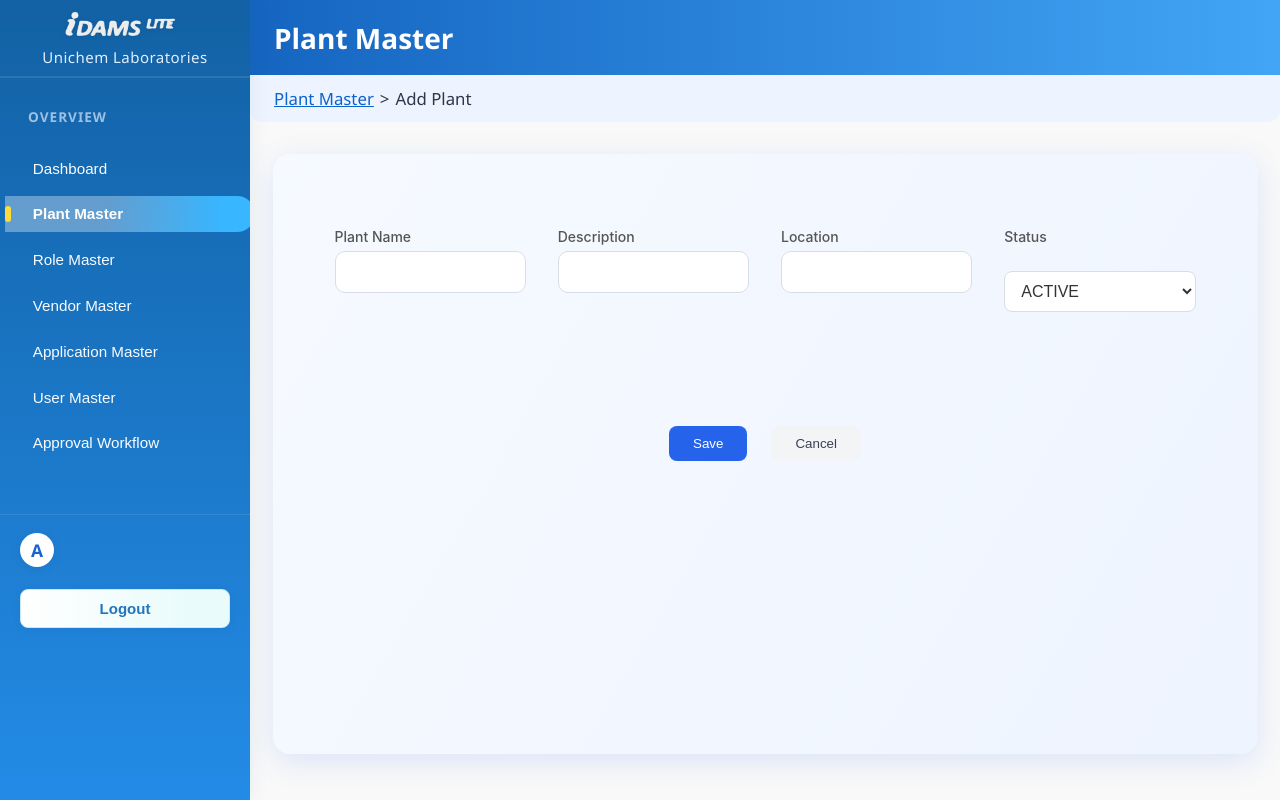
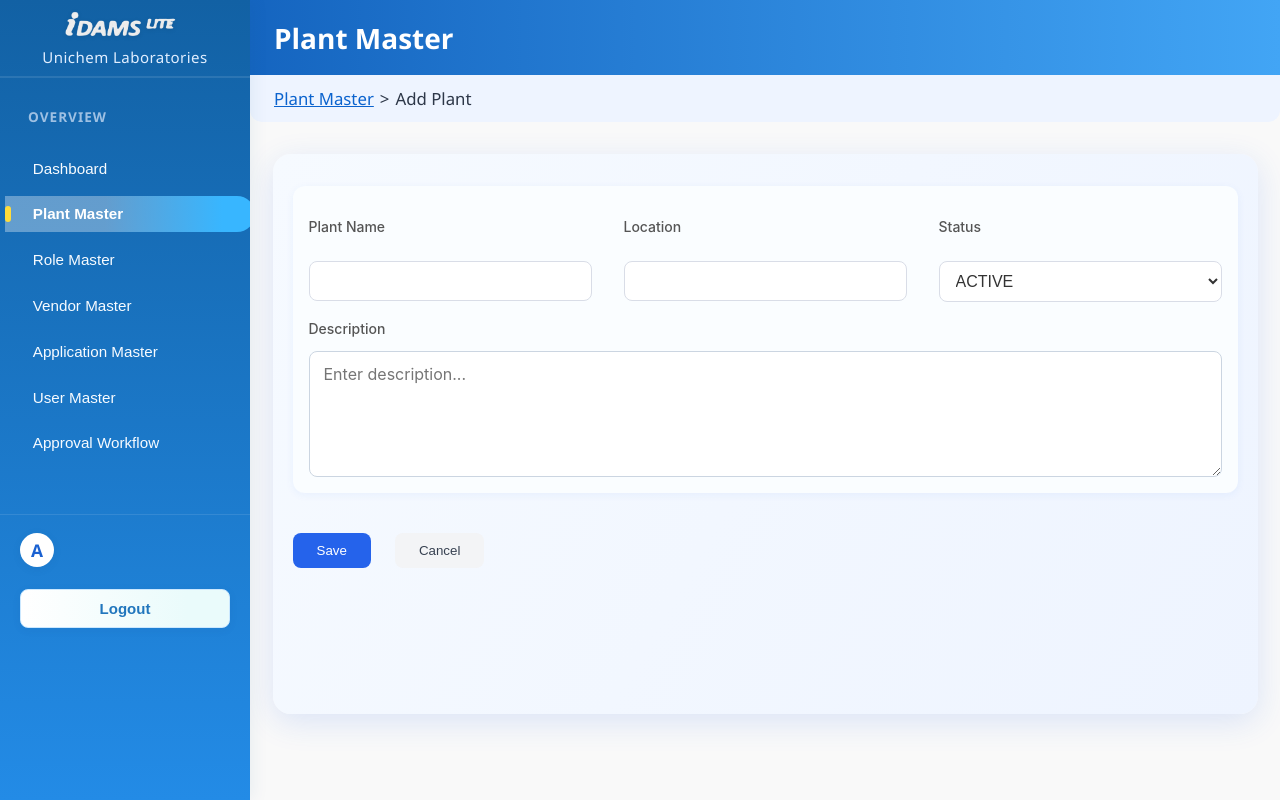
Before and after one commit to unichemlab/idamsLite, a React (Create React App) app in the folder frontend/: page /plants/add in a window 1280 px wide. Built offline with nearby package versions, Linux system fonts and the light colour scheme; no server answers; sample sign-in values are in the browser's storage.

Commit message:
changes for ui related

```diff
--- a/frontend/src/pages/PlantMaster/AddPlantMaster.module.css
+++ b/frontend/src/pages/PlantMaster/AddPlantMaster.module.css
@@ -1,3 +1,40 @@
+.scrollFormContainer {
+  max-height: 380px;
+  overflow-y: auto;
+  padding: 32px 16px 16px 16px;
+  background: #fafdff;
+  border-radius: 12px;
+  box-shadow: 0 2px 8px rgba(37, 99, 235, 0.06);
+}
+
+.rowFields {
+  display: flex;
+  gap: 32px;
+  margin-bottom: 0;
+  flex-wrap: wrap;
+  justify-content: space-between;
+}
+
+.formGroup {
+  display: flex;
+  flex-direction: column;
+  flex: 1 1 0;
+  min-width: 180px;
+}
+
+.textarea {
+  padding: 12px 14px;
+  border-radius: 8px;
+  font-size: 1rem;
+  margin-top: 8px;
+  border: 1px solid #cbd5e1;
+  min-height: 80px;
+  max-width: 100%;
+  font-family: inherit;
+  background: #fff;
+  resize: vertical;
+  box-sizing: border-box;
+}
 /* Enriched header bar for Add/Edit Plant page */
 .headerBarEnrich {
   background: linear-gradient(90deg, #2563eb 60%, #1a61d1 100%);
@@ -115,7 +152,7 @@
   max-width: 985px;
   margin: 32px auto;
   font-family: "Inter", "Segoe UI", Arial, sans-serif;
-  min-height: 75vh;
+  min-height: 70vh;
   display: flex;
   flex-direction: column;
 }
--- a/frontend/src/pages/PlantMaster/AddPlantMaster.tsx
+++ b/frontend/src/pages/PlantMaster/AddPlantMaster.tsx
@@ -15,7 +15,9 @@ const AddPlantMaster: React.FC = () => {
   });
 
   const handleChange = (
-    e: React.ChangeEvent<HTMLInputElement | HTMLSelectElement>
+    e: React.ChangeEvent<
+      HTMLInputElement | HTMLSelectElement | HTMLTextAreaElement
+    >
   ) => {
     const { name, value } = e.target;
     setForm({
@@ -171,63 +173,35 @@ const AddPlantMaster: React.FC = () => {
             onSubmit={handleSubmit}
             style={{ width: "100%" }}
           >
-            <div
-              style={{
-                display: "flex",
-                gap: 32,
-                marginBottom: 32,
-                flexWrap: "wrap",
-                justifyContent: "space-between",
-                padding: "42px",
-              }}
-            >
-              <div
-                style={{ flex: 1, minWidth: 180 }}
-                className={addStyles.formGroup}
-              >
+            <div className={addStyles.scrollFormContainer}>
+              <div className={addStyles.rowFields}>
+                <div className={addStyles.formGroup}>
                   <label>Plant Name</label>
                   <input
                     name="name"
                     value={form.name}
                     onChange={handleChange}
                     required
+                    className={addStyles.input}
                   />
                 </div>
-              <div
-                style={{ flex: 1, minWidth: 180 }}
-                className={addStyles.formGroup}
-              >
-                <label>Description</label>
-                <input
-                  name="description"
-                  value={form.description}
-                  onChange={handleChange}
-                  required
-                />
-              </div>
-              <div
-                style={{ flex: 1, minWidth: 180 }}
-                className={addStyles.formGroup}
-              >
+                <div className={addStyles.formGroup}>
                   <label>Location</label>
                   <input
                     name="location"
                     value={form.location}
                     onChange={handleChange}
                     required
+                    className={addStyles.input}
                   />
                 </div>
-              <div
-                style={{ flex: 1, minWidth: 180 }}
-                className={addStyles.formGroup}
-              >
+                <div className={addStyles.formGroup}>
                   <label>Status</label>
                   <select
                     className={addStyles.select}
                     name="status"
                     value={form.status}
                     onChange={handleChange}
-                  style={{ width: "100%" }}
                   >
                     <option value="ACTIVE">ACTIVE</option>
                     <option value="INACTIVE">INACTIVE</option>
@@ -235,10 +209,27 @@ const AddPlantMaster: React.FC = () => {
                 </div>
               </div>
               <div
+                className={addStyles.formGroup}
+                style={{ width: "100%", marginTop: 18 }}
+              >
+                <label>Description</label>
+                <textarea
+                  name="description"
+                  value={form.description}
+                  onChange={handleChange}
+                  required
+                  className={addStyles.textarea}
+                  rows={5}
+                  style={{ minHeight: 100, resize: "vertical", width: "100%" }}
+                  placeholder="Enter description..."
+                />
+              </div>
+            </div>
+            <div
               className={addStyles.buttonRow}
               style={{
                 display: "flex",
-                justifyContent: "center",
+                justifyContent: "flex-start",
                 gap: 24,
                 marginTop: 24,
               }}
```
Lines whose indentation alone changed are shown as unchanged.
